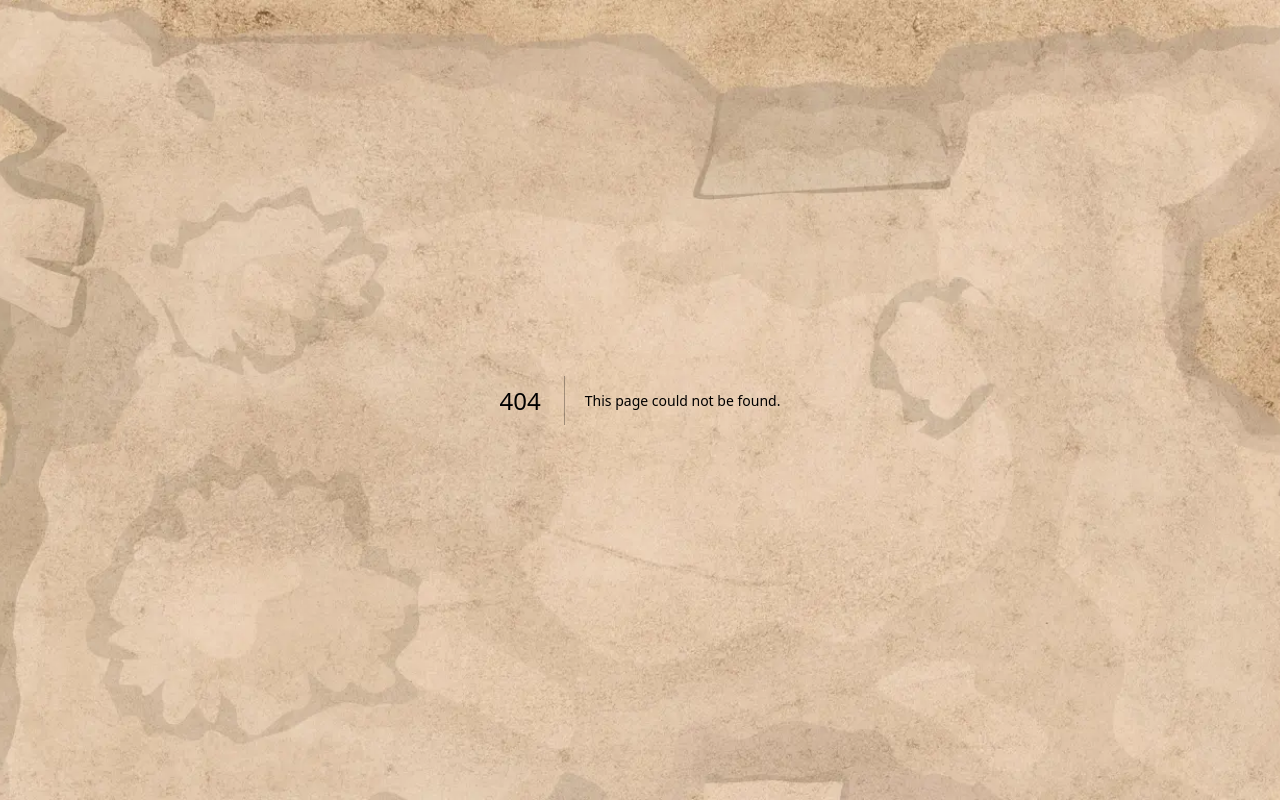
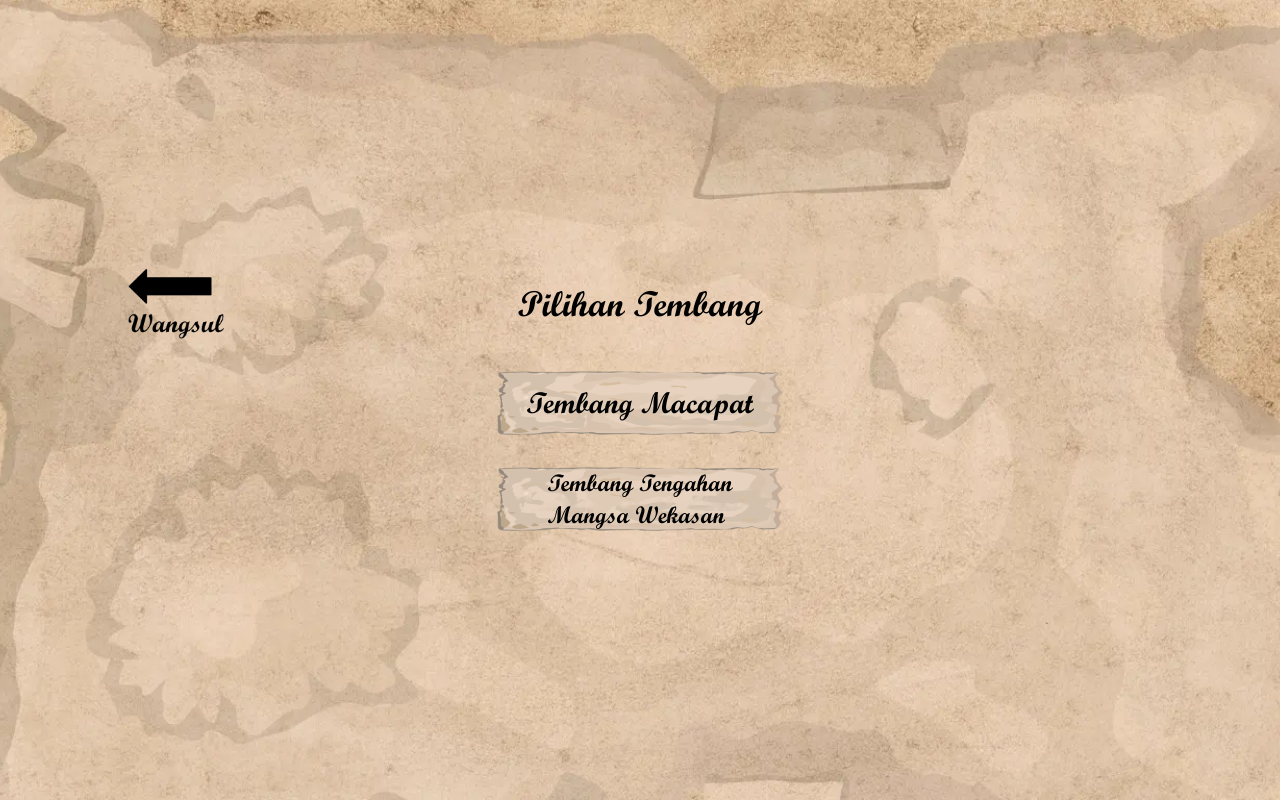
Before and after one commit to naraya-albani/E-Srambahan, a Next.js app: page /pilihan-tembang in a window 1280 px wide. Before the commit this address had no page. Built offline with nearby package versions, Linux system fonts and the light colour scheme.

Commit message:
add pilihan tembang

```diff
--- /dev/null
+++ b/app/pilihan-tembang/page.tsx
@@ -0,0 +1,63 @@
+import Image from "next/image";
+import Link from "next/link";
+
+export default function PilihanTembang() {
+  return (
+    <div className="flex flex-col gap-8 justify-center items-center min-h-screen p-8 font-sans text-black">
+      <div className="grid grid-cols-3 items-center w-full">
+        {/* Kiri */}
+        <Link
+          href={"/"}
+          className="hover:scale-105 transition cursor-pointer lg:ml-24"
+        >
+          <Image
+            src="/back.png"
+            alt="Back"
+            width={385}
+            height={248}
+            className="object-contain w-20 md:w-24"
+          />
+        </Link>
+
+        {/* Tengah (lebih lebar) */}
+        <h1 className="col-span-1 text-center text-4xl font-bold">
+          Pilihan Tembang
+        </h1>
+
+        {/* Kosong kanan */}
+        <div />
+      </div>
+      <Link
+        href={"/tembang-macapat"}
+        className="flex items-center justify-center hover:scale-105 transition cursor-pointer w-102 h-16 relative isolate"
+      >
+        <Image
+          src="/bg-btn.png"
+          alt="Background"
+          width={816}
+          height={183}
+          className="absolute inset-0 w-full h-full object-contain"
+          style={{ zIndex: -1 }}
+        />
+        <h1 className="text-3xl font-bold relative z-10">Tembang Macapat</h1>
+      </Link>
+      <Link
+        href={"/tembang-tengahan-mangsa-wekasan"}
+        className="flex items-center justify-center hover:scale-105 transition cursor-pointer w-102 h-16 relative isolate"
+      >
+        <Image
+          src="/bg-btn.png"
+          alt="Background"
+          width={816}
+          height={183}
+          className="absolute inset-0 w-full h-full object-contain"
+          style={{ zIndex: -1 }}
+        />
+        <h1 className="text-2xl font-bold relative z-10">
+          Tembang Tengahan
+          <br /> Mangsa Wekasan
+        </h1>
+      </Link>
+    </div>
+  );
+}
```
